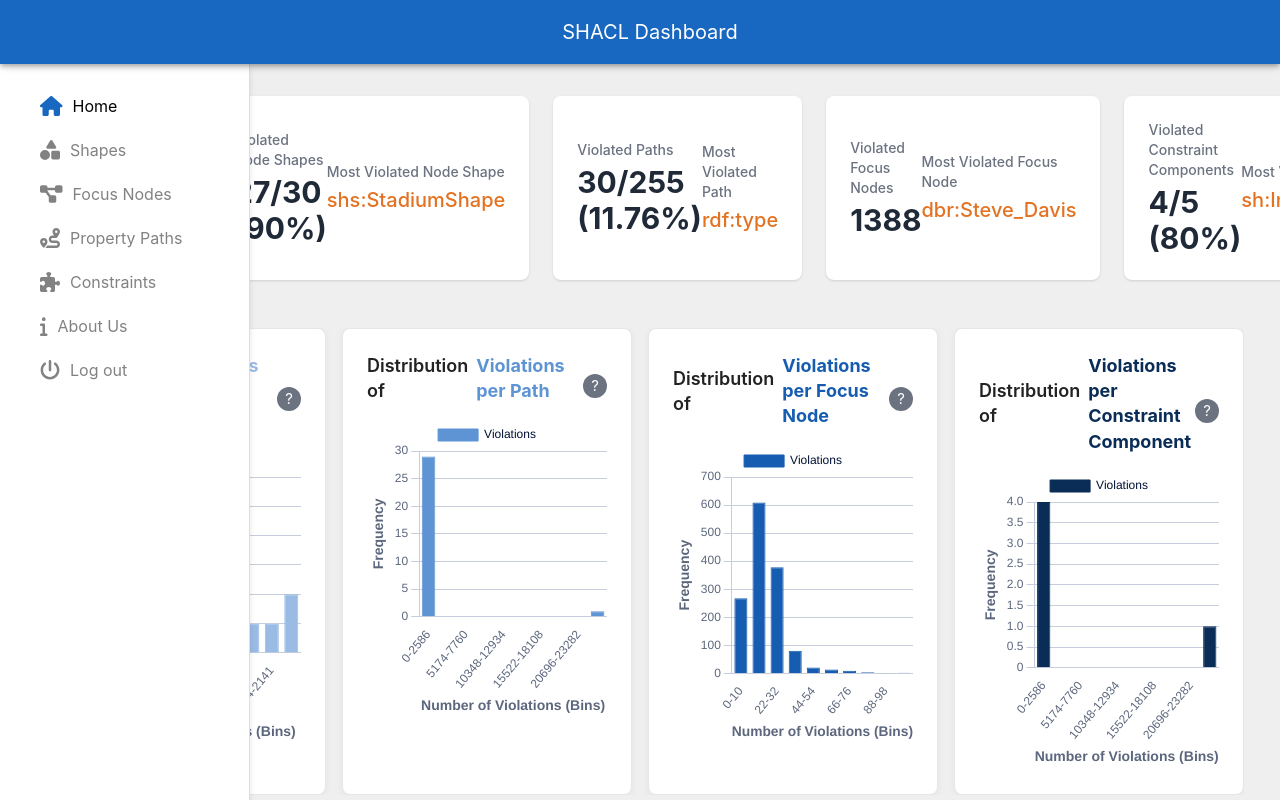
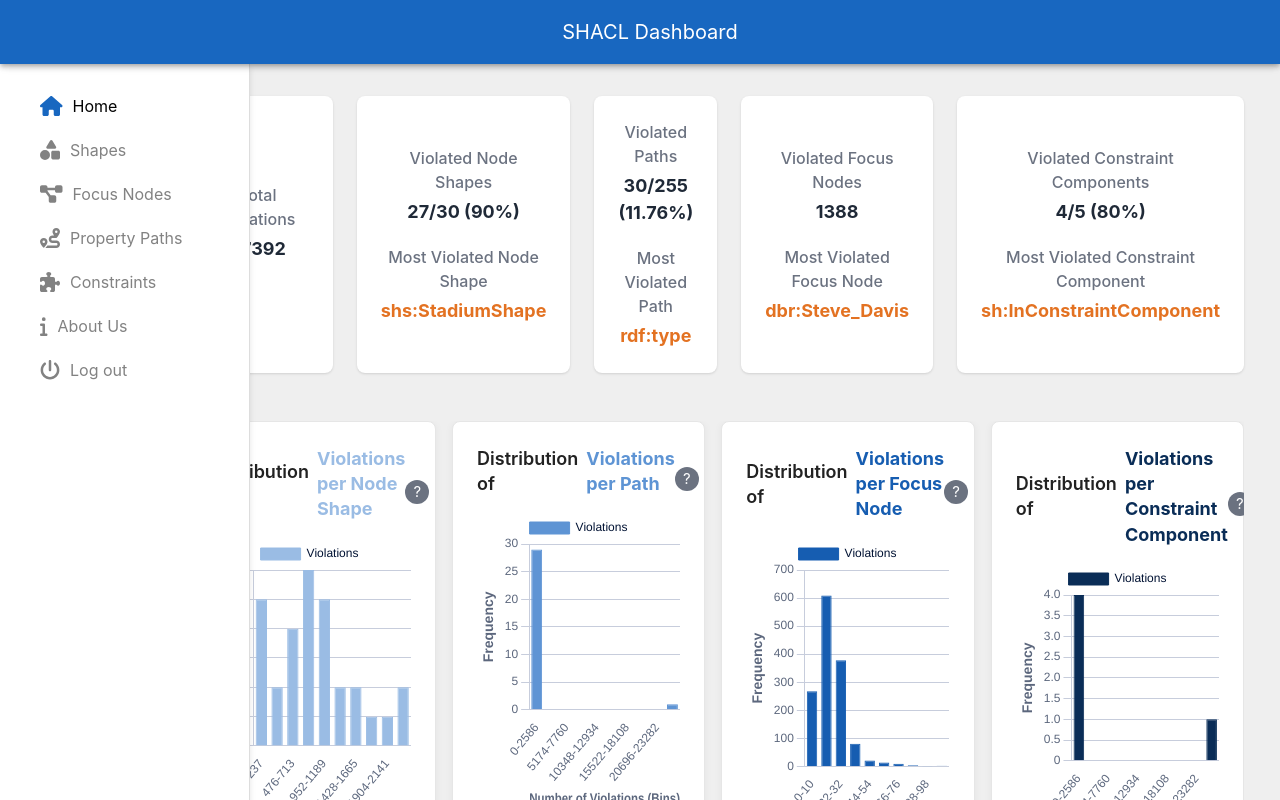
Before and after one commit to DE-TUM/shacl-dashboard, a Vue app in the folder frontend/: page /home in a window 1280 px wide. Both pictures are taken after a click on the button "ENTER". Built offline with nearby package versions, Linux system fonts and the light colour scheme.

Commit message:
Tag UI Design

```diff
--- a/frontend/src/components/Layout/MainContent.vue
+++ b/frontend/src/components/Layout/MainContent.vue
@@ -3,20 +3,28 @@
     <!-- Tags Section -->
     <div class="grid gap-6 mb-6"
      style="grid-template-columns: minmax(150px, 0.2fr) 1fr 1fr 1fr 1fr;">
-  <div
-    v-for="(tag, index) in tags"
-    :key="index"
-    class="card flex flex-col sm:flex-row items-center bg-white shadow rounded-lg p-6 hover:shadow-md transition"
-  >
-    <div class="flex-grow">
-      <h3 class="text-sm font-medium text-gray-500 mb-1">{{ tag.title }}</h3>
-      <p class="text-3xl font-bold text-gray-800">{{ tag.value }}</p>
-    </div>
-    <div>
-      <h3 class="text-sm font-medium text-gray-500 mb-1">{{ tag.titleMaxViolated }}</h3>
-      <p class="text-xl font-medium" :style="{ color: 'rgb(227,114,34)' }">{{ tag.maxViolated }}</p>
-    </div>
+     <div
+  v-for="(tag, index) in tags"
+  :key="index"
+  class="card flex flex-col sm:flex-row items-center justify-center text-center bg-white shadow rounded-lg p-6 hover:shadow-md transition"
+>
+  <div class="flex-grow flex flex-col items-center text-center">
+    <h3 class="text-xs sm:text-sm md:text-base font-medium text-gray-500 mb-1">
+      {{ tag.title }}
+    </h3>
+    <p class="font-bold text-[18px] text-gray-800">
+      {{ tag.value }}
+    </p>
+      <!-- Added spacing here -->
+    <div class="h-4 sm:h-5"></div> <!-- Spacer div for consistent spacing -->
+    <h3 class="text-xs sm:text-sm md:text-base font-medium text-gray-500 mb-1">
+      {{ tag.titleMaxViolated }}
+    </h3>
+    <p class="font-bold text-[18px]" :style="{ color: 'rgb(227,114,34)' }">
+      {{ tag.maxViolated }}
+    </p>
   </div>
+</div>
 </div>
 
     <!-- Plots Section -->
```
